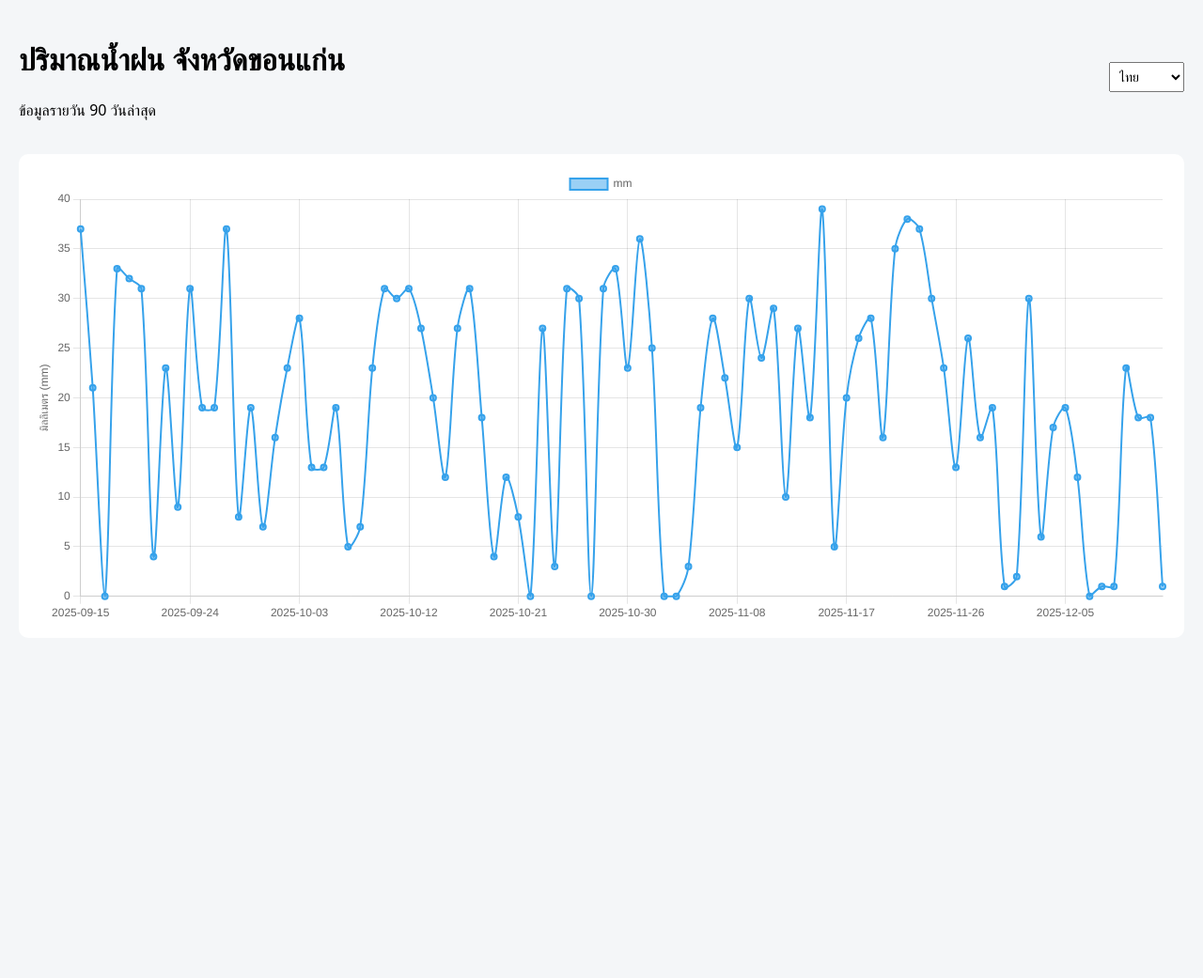
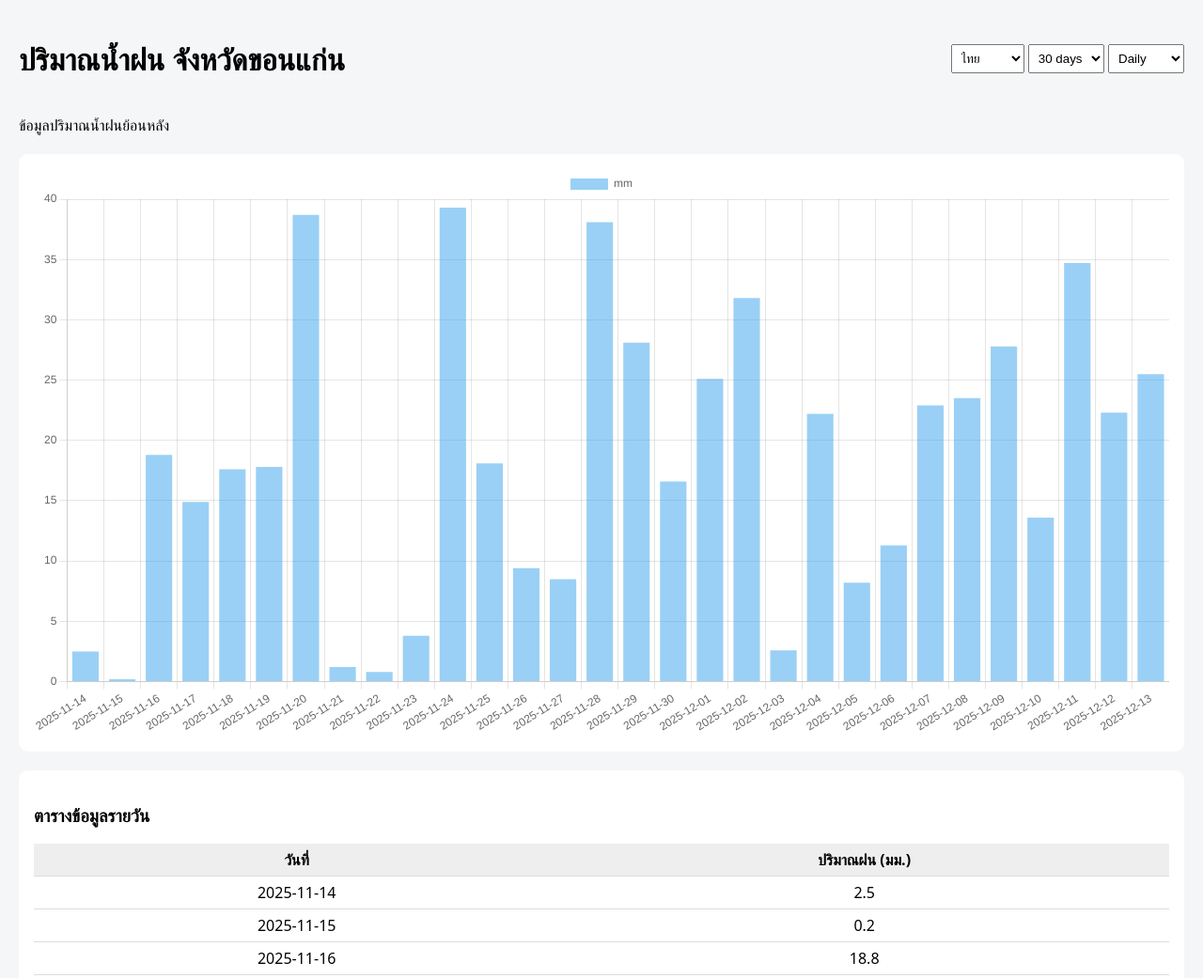
Before and after one commit to 672-59924-png/khonkaen-rainfall, a plain HTML site: page index.html in a window 1280 px wide. Shown: the top 1041 px of the page at 94% size. Before the commit the page ends 800 px from the top, so only its background shows below. Drawn offline with nearby package versions, Linux system fonts and the light colour scheme.

Commit message:
Update index.html

```diff
--- a/index.html
+++ b/index.html
@@ -1,9 +1,9 @@
 <!DOCTYPE html>
 <html lang="th">
 <head>
-  <meta charset="UTF-8" />
-  <meta name="viewport" content="width=device-width, initial-scale=1.0"/>
-  <title>Khon Kaen Rainfall</title>
+<meta charset="UTF-8">
+<meta name="viewport" content="width=device-width, initial-scale=1.0">
+<title>ปริมาณน้ำฝน จังหวัดขอนแก่น</title>
 <script src="https://cdn.jsdelivr.net/npm/chart.js"></script>
 
 <style>
@@ -22,103 +22,141 @@
 }
 select {
   padding: 6px;
-      font-size: 14px;
 }
 .card {
-      background: #fff;
+  background: white;
   padding: 16px;
   border-radius: 10px;
   margin-top: 20px;
 }
+table {
+  width: 100%;
+  border-collapse: collapse;
+}
+th, td {
+  padding: 6px;
+  border-bottom: 1px solid #ddd;
+  text-align: center;
+}
+th {
+  background: #eee;
+}
 </style>
 </head>
+
 <body>
 
 <div class="top">
+  <h1 id="title">ปริมาณน้ำฝน จังหวัดขอนแก่น</h1>
   <div>
-    <h1 id="title">ปริมาณน้ำฝน จังหวัดขอนแก่น</h1>
-    <p id="subtitle">ข้อมูลรายวัน 90 วันล่าสุด</p>
-  </div>
-  <select onchange="setLang(this.value)">
+    <select id="lang" onchange="setLang(this.value)">
       <option value="th">ไทย</option>
       <option value="en">English</option>
       <option value="ja">日本語</option>
       <option value="zh">中文</option>
     </select>
+
+    <select id="range" onchange="render()">
+      <option value="7">7 days</option>
+      <option value="30" selected>30 days</option>
+      <option value="90">90 days</option>
+    </select>
+
+    <select id="mode" onchange="render()">
+      <option value="daily">Daily</option>
+      <option value="monthly">Monthly</option>
+    </select>
+  </div>
+</div>
+
+<p id="subtitle">ข้อมูลปริมาณน้ำฝนย้อนหลัง</p>
+
+<div class="card">
+  <canvas id="chart"></canvas>
 </div>
 
 <div class="card">
-  <canvas id="rainChart" height="120"></canvas>
+  <h3>ตารางข้อมูลรายวัน</h3>
+  <table>
+    <thead>
+      <tr>
+        <th>วันที่</th>
+        <th>ปริมาณฝน (มม.)</th>
+      </tr>
+    </thead>
+    <tbody id="table"></tbody>
+  </table>
 </div>
 
 <script>
-/* ===== ภาษา ===== */
-const langText = {
-  th: {
-    title: "ปริมาณน้ำฝน จังหวัดขอนแก่น",
-    subtitle: "ข้อมูลรายวัน 90 วันล่าสุด"
-  },
-  en: {
-    title: "Rainfall in Khon Kaen",
-    subtitle: "Daily rainfall (last 90 days)"
-  },
-  ja: {
-    title: "コンケン県の降水量",
-    subtitle: "過去90日間の日別降水量"
-  },
-  zh: {
-    title: "孔敬府降雨量",
-    subtitle: "最近90天的每日降雨量"
-  }
+/* ---------- ภาษา ---------- */
+const T = {
+  th:{title:"ปริมาณน้ำฝน จังหวัดขอนแก่น",sub:"ข้อมูลปริมาณน้ำฝนย้อนหลัง"},
+  en:{title:"Rainfall in Khon Kaen",sub:"Historical rainfall data"},
+  ja:{title:"コンケン県の降水量",sub:"過去の降水量データ"},
+  zh:{title:"孔敬府降雨量",sub:"历史降雨数据"}
 };
-
-function setLang(l) {
-  title.textContent = langText[l].title;
-  subtitle.textContent = langText[l].subtitle;
+function setLang(l){
+  title.innerText=T[l].title;
+  subtitle.innerText=T[l].sub;
 }
 
-/* ===== สร้างข้อมูลรายวัน 90 วัน ===== */
-const labels = [];
-const data = [];
-
-for (let i = 89; i >= 0; i--) {
-  const d = new Date();
-  d.setDate(d.getDate() - i);
-  labels.push(d.toISOString().slice(0,10));
-  data.push(Math.floor(Math.random() * 40)); // ตัวอย่าง mm
+/* ---------- สร้างข้อมูลรายวันย้อนหลัง 2 ปี (จำลอง) ---------- */
+const ALL=[];
+const today=new Date();
+for(let i=730;i>=0;i--){
+  const d=new Date(today);
+  d.setDate(d.getDate()-i);
+  ALL.push({
+    date:d.toISOString().split("T")[0],
+    rain:+(Math.random()*40).toFixed(1)
+  });
 }
 
-/* ===== กราฟ ===== */
-new Chart(document.getElementById("rainChart"), {
-  type: "line",
-  data: {
-    labels,
-    datasets: [{
-      label: "mm",
-      data,
-      borderWidth: 2,
-      pointRadius: 3,
-      tension: 0.3
+let chart;
+
+/* ---------- render ---------- */
+function render(){
+  const days=+range.value;
+  const mode=document.getElementById("mode").value;
+
+  let data=ALL.slice(-days);
+
+  if(mode==="monthly"){
+    const map={};
+    data.forEach(d=>{
+      const m=d.date.slice(0,7);
+      map[m]=(map[m]||0)+d.rain;
+    });
+    data=Object.keys(map).map(k=>({date:k,rain:+map[k].toFixed(1)}));
+  }
+
+  // chart
+  if(chart) chart.destroy();
+  chart=new Chart(document.getElementById("chart"),{
+    type:"bar",
+    data:{
+      labels:data.map(d=>d.date),
+      datasets:[{
+        label:"mm",
+        data:data.map(d=>d.rain)
       }]
     },
-  options: {
-    responsive: true,
-    scales: {
-      y: {
-        beginAtZero: true,
-        title: {
-          display: true,
-          text: "มิลลิเมตร (mm)"
-        }
-      },
-      x: {
-        ticks: {
-          maxTicksLimit: 10
-        }
-      }
-    }
+    options:{
+      responsive:true,
+      scales:{y:{beginAtZero:true}}
     }
   });
+
+  // table
+  const tb=document.getElementById("table");
+  tb.innerHTML="";
+  data.forEach(d=>{
+    tb.innerHTML+=`<tr><td>${d.date}</td><td>${d.rain}</td></tr>`;
+  });
+}
+
+render();
 </script>
 
 </body>
```
Lines whose indentation alone changed are shown as unchanged.
